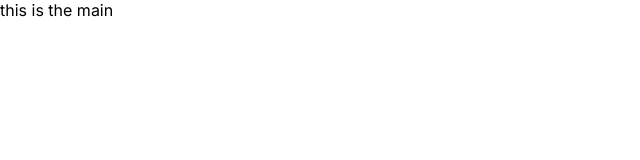
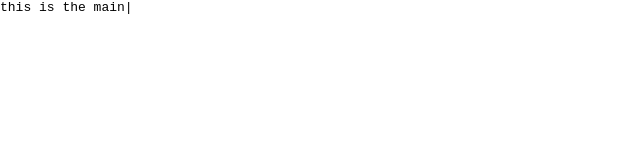
Before and after one commit to richardimaoka/next-sandbox, a Next.js app in the folder next/: page / in a window 1280 px wide. Shown: the top 160 px of the page, without its empty margins (0-640 px from the left). Built offline with nearby package versions, Linux system fonts and the light colour scheme.

Commit message:
flickering

```diff
--- a/next/app/page.tsx
+++ b/next/app/page.tsx
@@ -1,5 +1,14 @@
-import Image from "next/image";
+import { FlickeringTrail } from "./terminal/FlickeringTrail";
 
 export default function Home() {
-  return <main>this is the main</main>;
+  return (
+    <main>
+      <pre>
+        <code>
+          this is the main
+          <FlickeringTrail />
+        </code>
+      </pre>
+    </main>
+  );
 }
--- /dev/null
+++ b/next/app/terminal/FlickeringTrail.tsx
@@ -0,0 +1,5 @@
+import styles from "./terminal.module.css";
+
+export const FlickeringTrail = () => {
+  return <span className={styles.flickering}>|</span>;
+};
--- /dev/null
+++ b/next/app/terminal/terminal.module.css
@@ -0,0 +1,15 @@
+@keyframes flicker {
+  0% {
+    opacity: 1;
+  }
+  50% {
+    opacity: 0;
+  }
+  100% {
+    opacity: 1;
+  }
+}
+
+.flickering {
+  animation: flicker 1s infinite;
+}
```
